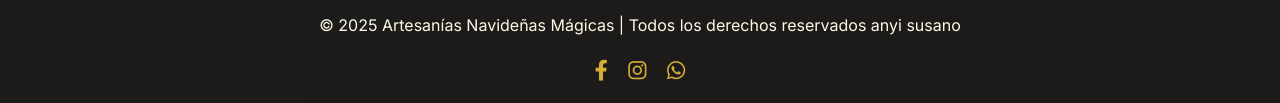
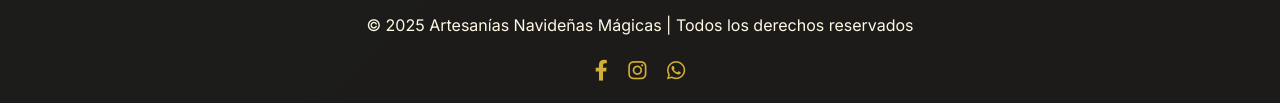
Before and after one commit to anyisusano/PROYECTO_NAVIDE-O, a plain HTML site: page index.html in a window 1280 px wide. Shown: the part 6363-6466 px from the top of the page. Drawn offline with nearby package versions, Linux system fonts and the light colour scheme.

Commit message:
Update index.html

```diff
--- a/index.html
+++ b/index.html
@@ -1034,7 +1034,7 @@ Una pieza artesanal navideña elaborada con dedicación, que combina el encanto
         <div class="footer-content">
             <div class="footer-logo">Artesanías Navideñas Mágicas</div>
             <p class="footer-tagline">Transformando hogares en sueños navideños desde 2010</p>
-            <p>© 2025 Artesanías Navideñas Mágicas | Todos los derechos reservados anyi susano</p>
+            <p>© 2025 Artesanías Navideñas Mágicas | Todos los derechos reservados</p>
             <div class="social-links">
                 <a href="#"><i class="fab fa-facebook-f"></i></a>
                 <a href="#"><i class="fab fa-instagram"></i></a>
```
